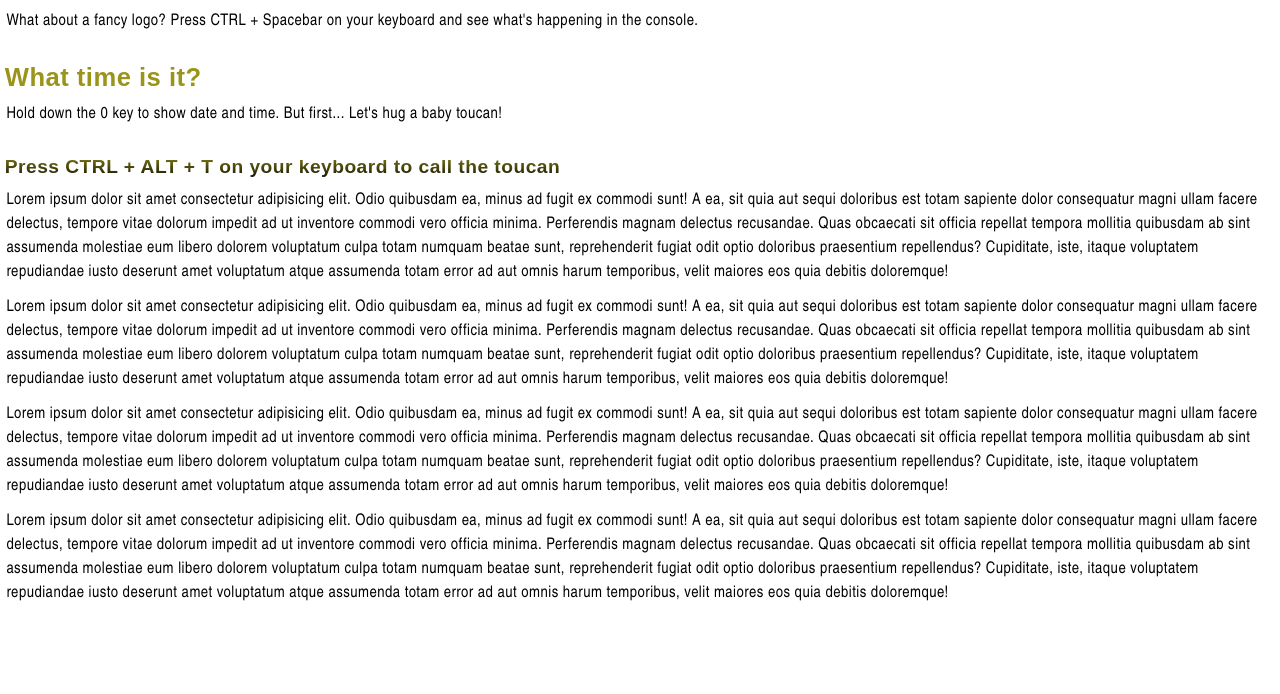
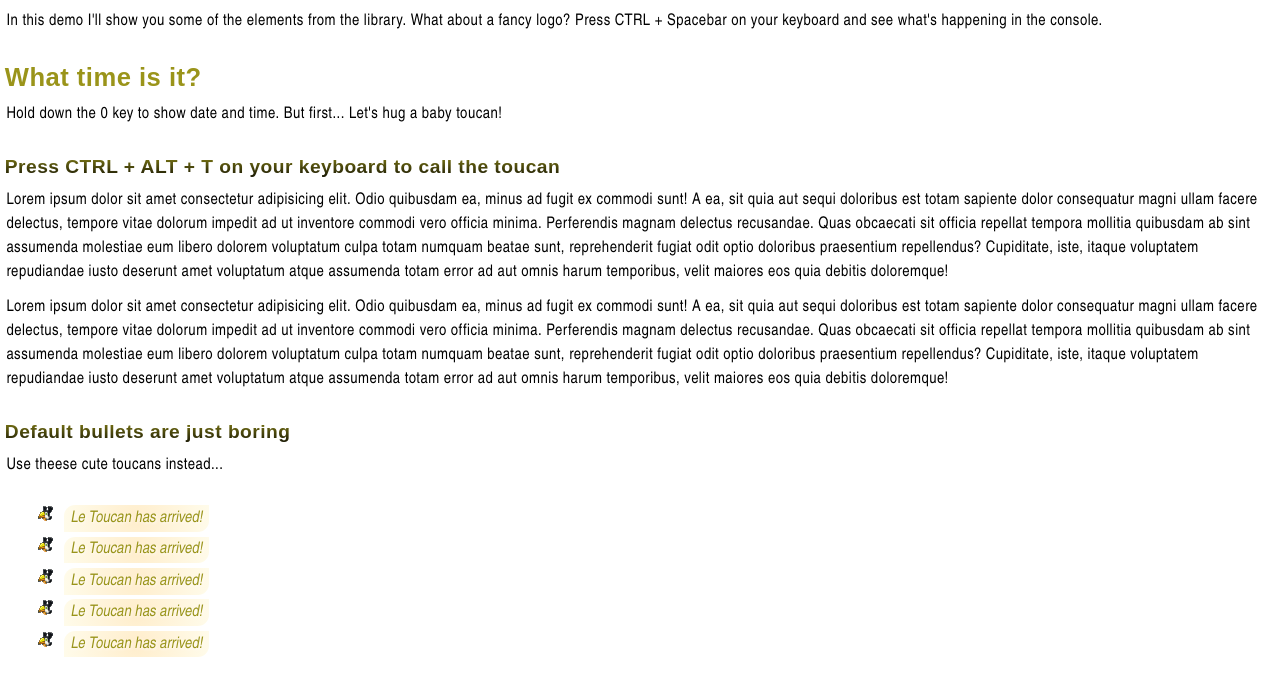
Before and after one commit to dani832m/toucan-library, a plain HTML site: page demo.html in a window 1280 px wide. Shown: the part 262-956 px from the top of the page. Before the commit the page ends 875 px from the top, so only its background shows below. Drawn offline with Linux system fonts and the light colour scheme.

Commit message:
Toucan List + doc added.

```diff
--- a/demo.html
+++ b/demo.html
@@ -30,7 +30,8 @@
     </p>
     <h2 class="heading2">This is just show off</h2>
     <p class="paragraph">
-      What about a fancy logo? Press CTRL + Spacebar on your keyboard and see what's happening in the console.
+      In this demo I'll show you some of the elements from the library. What about a fancy logo? Press CTRL + Spacebar
+      on your keyboard and see what's happening in the console.
     </p>
     <h3 class="heading3">What time is it?</h3>
     <p class="paragraph">
@@ -55,24 +56,15 @@
       Cupiditate, iste, itaque voluptatem repudiandae iusto deserunt amet voluptatum atque assumenda totam error ad aut
       omnis harum temporibus, velit maiores eos quia debitis doloremque!
     </p>
-    <p class="paragraph">
-      Lorem ipsum dolor sit amet consectetur adipisicing elit. Odio quibusdam ea, minus ad fugit ex commodi sunt! A ea,
-      sit quia aut sequi doloribus est totam sapiente dolor consequatur magni ullam facere delectus, tempore vitae
-      dolorum impedit ad ut inventore commodi vero officia minima. Perferendis magnam delectus recusandae. Quas
-      obcaecati sit officia repellat tempora mollitia quibusdam ab sint assumenda molestiae eum libero dolorem
-      voluptatum culpa totam numquam beatae sunt, reprehenderit fugiat odit optio doloribus praesentium repellendus?
-      Cupiditate, iste, itaque voluptatem repudiandae iusto deserunt amet voluptatum atque assumenda totam error ad aut
-      omnis harum temporibus, velit maiores eos quia debitis doloremque!
-    </p>
-    <p class="paragraph">
-      Lorem ipsum dolor sit amet consectetur adipisicing elit. Odio quibusdam ea, minus ad fugit ex commodi sunt! A ea,
-      sit quia aut sequi doloribus est totam sapiente dolor consequatur magni ullam facere delectus, tempore vitae
-      dolorum impedit ad ut inventore commodi vero officia minima. Perferendis magnam delectus recusandae. Quas
-      obcaecati sit officia repellat tempora mollitia quibusdam ab sint assumenda molestiae eum libero dolorem
-      voluptatum culpa totam numquam beatae sunt, reprehenderit fugiat odit optio doloribus praesentium repellendus?
-      Cupiditate, iste, itaque voluptatem repudiandae iusto deserunt amet voluptatum atque assumenda totam error ad aut
-      omnis harum temporibus, velit maiores eos quia debitis doloremque!
-    </p>
+    <h4 class="heading4">Default bullets are just boring</h4>
+    <p class="paragraph">Use theese cute toucans instead...</p>
+    <ul class="ul-list">
+      <li class="toucan-li">Le Toucan has arrived!</li>
+      <li class="toucan-li">Le Toucan has arrived!</li>
+      <li class="toucan-li">Le Toucan has arrived!</li>
+      <li class="toucan-li">Le Toucan has arrived!</li>
+      <li class="toucan-li">Le Toucan has arrived!</li>
+    </ul>
     <!-- Include the Toucan Library Script here -->
     <script src="toucan-library/js/toucan-script.js"></script>
   </body>
--- a/toucan-library/css/toucan-style.css
+++ b/toucan-library/css/toucan-style.css
@@ -176,6 +176,24 @@ body {
   margin: 0.1rem;
 }
 
+/* List Elements */
+.ul-list {
+  font: italic 1rem var(--content-font);
+  list-style: disc outside url("../img/toucan-li.gif");
+  color: var(--dark-yellow-color);
+  text-shadow: var(--text-shadow) rgb(255, 255, 255);
+  line-height: 1.5rem;
+  padding: 0 4rem 1rem;
+  display: inline-block;
+}
+
+.ul-list .toucan-li {
+  margin: 0.3rem 0;
+  padding: 0.05rem 0.4rem;
+  background: radial-gradient(circle, rgba(255, 167, 0, 0.2) 0%, rgba(255, 219, 52, 0.1) 100%);
+  border-radius: 0.7rem 0;
+}
+
 /* Flying Noisy Toucan */
 .flying-toucan-div {
   position: relative;
```
Also changed, not shown: README.md, toucan-library/img/toucan-li.gif (added).
